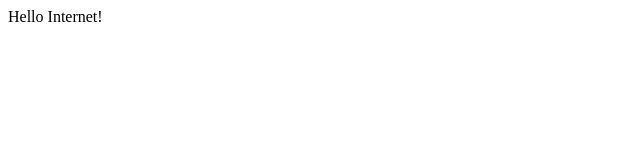
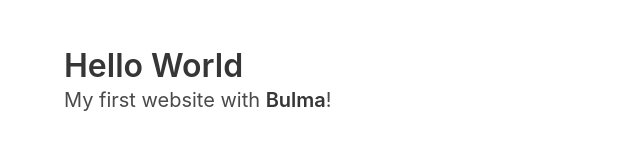
Before and after one commit to Not-A-Pi/Blog, a plain HTML site: page static/index.html in a window 1280 px wide. Shown: the whole page, without its empty margins (0-640 px from the left). Drawn offline with nearby package versions, Linux system fonts and the light colour scheme.

Commit message:
Setup bulma to begin the front-end.

```diff
--- a/static/index.html
+++ b/static/index.html
@@ -1,12 +1,27 @@
 <!DOCTYPE html>
 <html lang="en">
-<head>
-    <meta charset="UTF-8">
-    <meta name="viewport" content="width=device-width, initial-scale=1.0">
-    <meta http-equiv="X-UA-Compatible" content="ie=edge">
+  <head>
+    <meta charset="UTF-8" />
+    <meta name="viewport" content="width=device-width, initial-scale=1.0" />
+    <meta http-equiv="X-UA-Compatible" content="ie=edge" />
     <title>Not-A-Pi</title>
-</head>
-<body>
-    Hello Internet!
-</body>
+    <link
+      rel="stylesheet"
+      href="https://cdn.jsdelivr.net/npm/bulma@0.8.0/css/bulma.min.css"
+    />
+    <script
+      defer
+      src="https://use.fontawesome.com/releases/v5.3.1/js/all.js"
+    ></script>
+  </head>
+  <body>
+    <section class="section">
+      <div class="container">
+        <h1 class="title">
+          Hello World
+        </h1>
+        <p class="subtitle">My first website with <strong>Bulma</strong>!</p>
+      </div>
+    </section>
+  </body>
 </html>
```
